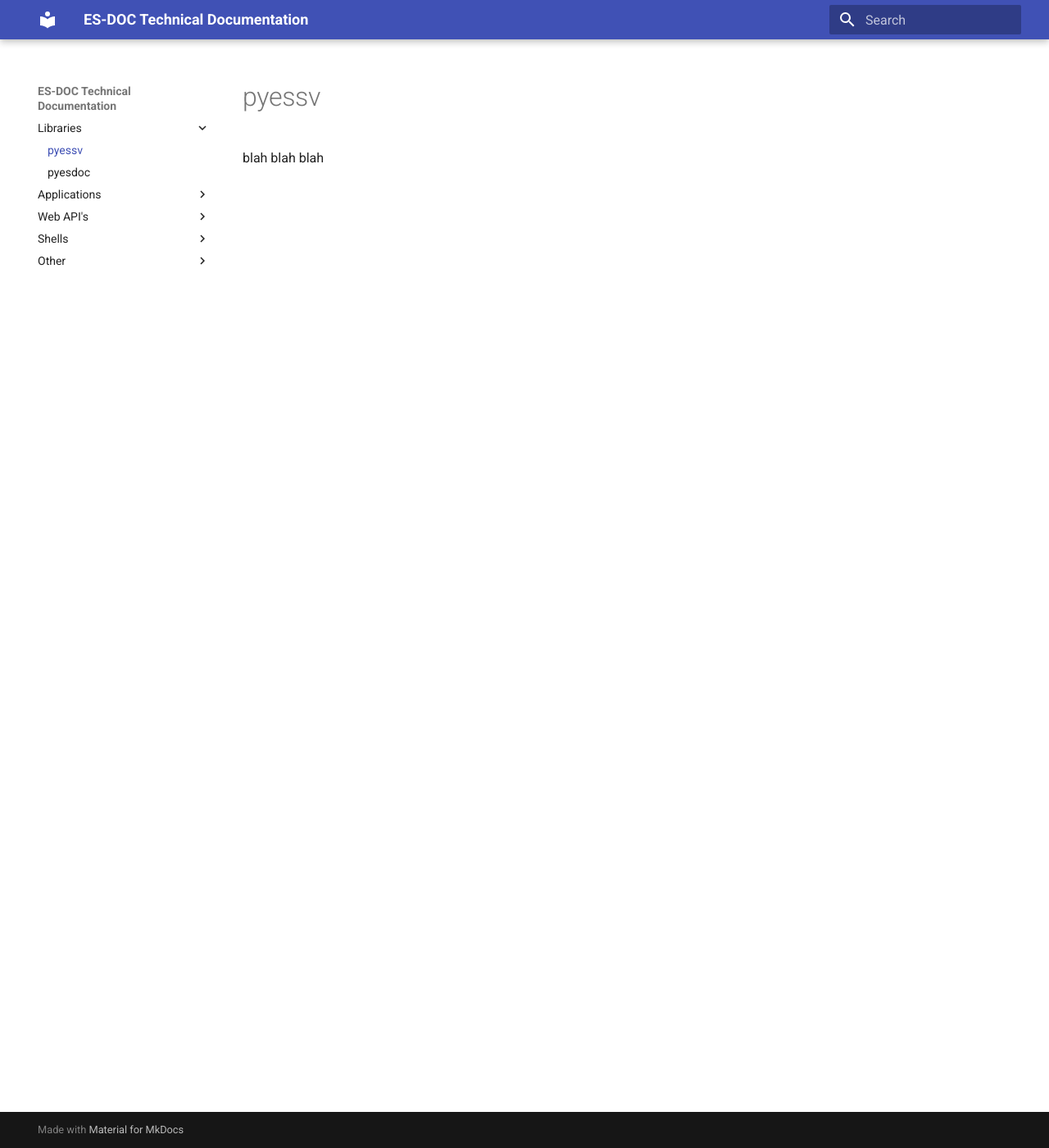
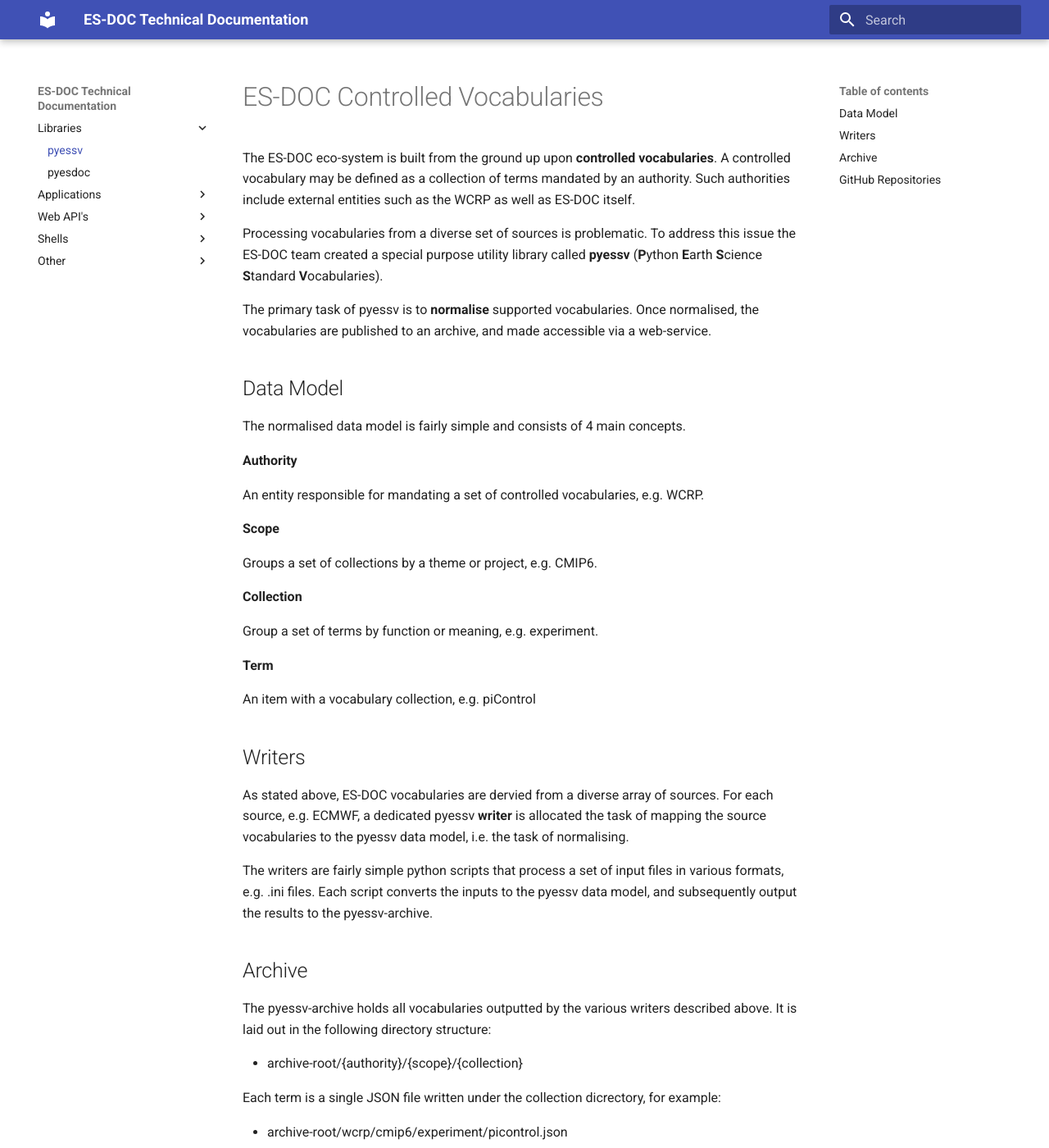
Before and after one commit to ES-DOC/esdoc-technical, an MkDocs documentation site: the page built from docs/libs/pyessv/index.md, in a window 1280 px wide and 1400 px high. Shown: the whole window at 82% size. Built offline with MkDocs 1.6.1 and Material for MkDocs 9.7.7, drawn with Linux system fonts in a browser that asks for light colours; some of the changed text lies outside the part shown.

```diff
--- a/docs/libs/pyessv/index.md
+++ b/docs/libs/pyessv/index.md
@@ -7,4 +7,54 @@ date: 2021-09-21
 some_url: https://example.com
 ---
 
-blah blah blah
+# ES-DOC Controlled Vocabularies
+
+The ES-DOC eco-system is built from the ground up upon **controlled vocabularies**.   A controlled vocabulary may be defined as a collection of terms mandated by an authority.  Such authorities include external entities such as the WCRP as well as ES-DOC itself.
+
+Processing vocabularies from a diverse set of sources is problematic.  To address this issue the ES-DOC team created a special purpose utility library called **pyessv** (**P**ython **E**arth **S**cience **S**tandard **V**ocabularies).
+
+The primary task of pyessv is to **normalise** supported vocabularies.  Once normalised, the vocabularies are published to an archive, and made accessible via a web-service.
+
+## Data Model
+
+The normalised data model is fairly simple and consists of 4 main concepts.
+
+**Authority**
+
+An entity responsible for mandating a set of controlled vocabularies, e.g. WCRP.
+
+**Scope**
+
+Groups a set of collections by a theme or project, e.g. CMIP6.
+
+**Collection**
+
+Group a set of terms by function or meaning, e.g. experiment.
+
+**Term**
+
+An item with a vocabulary collection, e.g. piControl
+
+## Writers
+
+As stated above, ES-DOC vocabularies are dervied from a diverse array of sources.  For each source, e.g. ECMWF, a dedicated pyessv **writer** is allocated the task of mapping the source vocabularies to the pyessv data model, i.e. the task of normalising.
+
+The writers are fairly simple python scripts that process a set of input files in various formats, e.g. .ini files.  Each script converts the inputs to the pyessv data model, and subsequently output the results to the pyessv-archive.
+
+## Archive
+
+The pyessv-archive holds all vocabularies outputted by the various writers described above.  It is laid out in the following directory structure:
+
+- archive-root/{authority}/{scope}/{collection}
+
+Each term is a single JSON file written under the collection dicrectory, for example:
+
+- archive-root/wcrp/cmip6/experiment/picontrol.json
+
+## GitHub Repositories
+
+- https://github.com/ES-DOC/pyessv
+- https://github.com/ES-DOC/pyessv-archive
+- https://github.com/ES-DOC/pyessv-js
+- https://github.com/ES-DOC/pyessv-writers
+- https://github.com/ES-DOC/pyessv-ws
--- a/mkdocs.yml
+++ b/mkdocs.yml
@@ -1,3 +1,5 @@
+dev_addr: !ENV [ESDOC_TECH_DEV_ADDR, 127.0.0.1:8000]
+
 nav:
   - Libraries:
     - pyessv: "libs/pyessv/index.md"
```
Also changed, not shown: README.md (+2 -1 lines).
